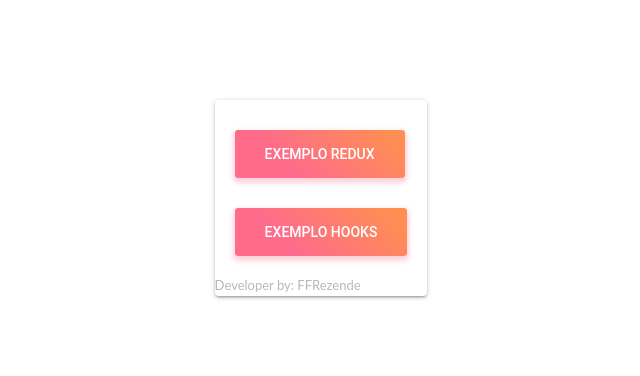
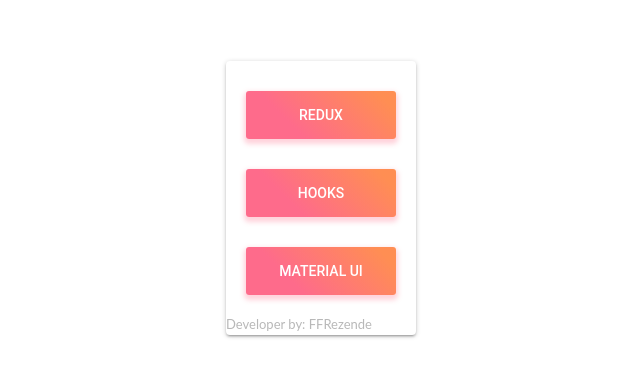
Before and after one commit to ffrezende/react, a React (Create React App) app: page / in a window 1280 px wide. Shown: the part 210-586 px from the top of the page, without its empty margins (319-959 px from the left). Built offline with nearby package versions, Linux system fonts and the light colour scheme; what typesafe-actions would draw is missing.

Commit message:
matiral ui components demonstration

```diff
--- a/src/App.tsx
+++ b/src/App.tsx
@@ -8,6 +8,7 @@
 import TelaInicial from './features/apresentacao/views/TelaInicial';
 import ExemploContainer from './features/Exemplo/views/exemploContainer';
 import HooksContainer from './features/hooks/views/hooksContainer';
+import MaterialContainer from './features/material/';
 
 const App: React.FC = () => {
   return (
@@ -18,7 +19,7 @@
           <Route exact path='/' component={TelaInicial} />
           <Route exact path='/loading' component={ExemploContainer} />
           <Route exact path='/hooks' component={HooksContainer} />
-          {/* <Route exact path='/callback' component={CallbackContainer} /> */}
+          <Route exact path='/material' component={MaterialContainer} />
         </Switch>
       </Router>
     </Provider>
--- a/src/features/apresentacao/views/constants/index.ts
+++ b/src/features/apresentacao/views/constants/index.ts
@@ -1,11 +1,15 @@
 const listOfFunction = [
     {
-        text: 'Exemplo Redux',
+        text: 'Redux',
         urlPush: '/loading'
     },
     {
-        text: 'Exemplo Hooks',
+        text: 'Hooks',
         urlPush: '/hooks'
+    },
+    {
+        text: 'Material UI',
+        urlPush: '/material'
     }
 ];
 
--- a/src/features/apresentacao/views/styles/cardStyle.ts
+++ b/src/features/apresentacao/views/styles/cardStyle.ts
@@ -14,6 +14,7 @@
     borderRadius: 3,
     boxShadow: '0 3px 5px 2px rgba(255, 105, 135, .3)',
     color: 'white',
+    width: 150,
     height: 48,
     padding: '0 30px'
   },
--- /dev/null
+++ b/src/features/material/index.ts
@@ -0,0 +1,3 @@
+import meterial from './meterial';
+
+export default meterial;
--- /dev/null
+++ b/src/features/material/meterial.tsx
@@ -0,0 +1,30 @@
+import React, { Component } from 'react'
+import { Button, Paper, Grid, withStyles, Typography } from '@material-ui/core';
+
+import styles from './styles/index.module.css';
+
+
+type Props = {
+
+};
+
+type State = {
+
+};
+
+class meterial extends Component<Props, State> {
+
+    render() {
+
+        return (
+            <div className={styles['container']}>
+                <div>
+
+                </div>
+            </div>
+        )
+    }
+}
+
+
+export default meterial;
--- /dev/null
+++ b/src/features/material/styles/index.module.css
@@ -0,0 +1,5 @@
+
+.container {
+    display: flex;
+    width: 100%;
+}
```
Also changed, not shown: src/features/apresentacao/views/TelaInicial.tsx (+4 -8 lines).
